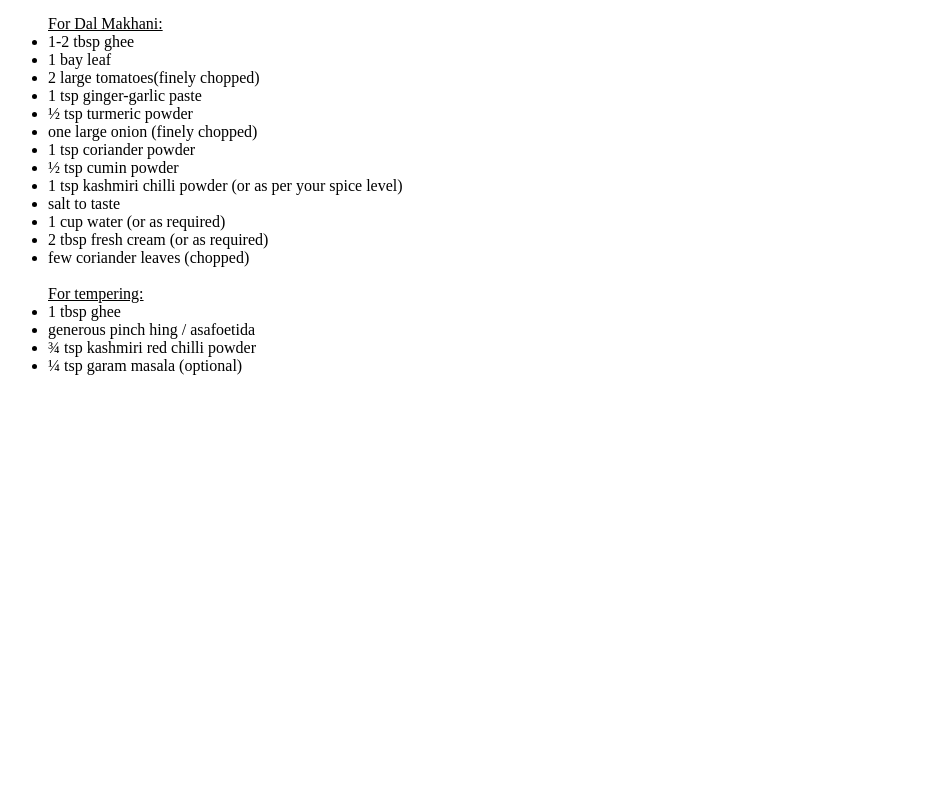
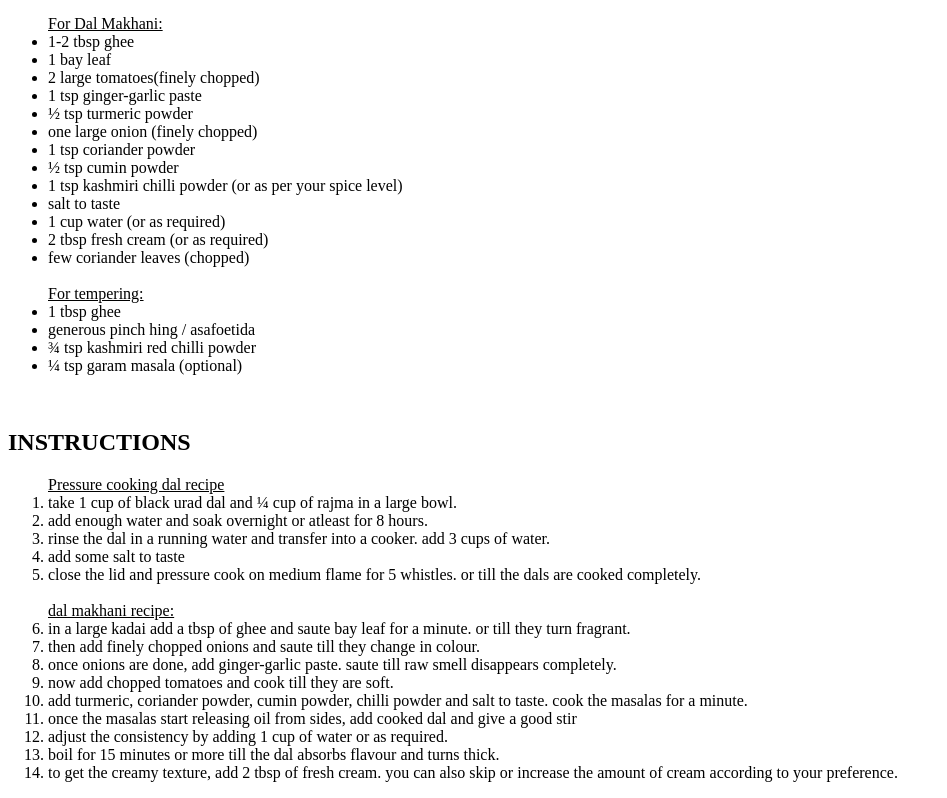
Before and after one commit to tanyaachaturvedi/odin-recipes, a plain HTML site: page recipes/dal_makhani.html in a window 1280 px wide. Shown: the part 558-1356 px from the top of the page, without its empty margins (0-947 px from the left). Before the commit the page ends 949 px from the top, so only its background shows below. Drawn offline with Linux system fonts and the light colour scheme.

Commit message:
added recipe ordered list

```diff
--- a/recipes/dal_makhani.html
+++ b/recipes/dal_makhani.html
@@ -41,5 +41,26 @@
     <li>¾ tsp kashmiri red chilli powder</li>
     <li>¼ tsp garam masala (optional)</li>
    </ul>
+   <br>
+   <h2>INSTRUCTIONS</h2>
+   <OL>
+    <u>Pressure cooking dal recipe</u>
+    <li>take 1 cup of black urad dal and ¼ cup of rajma in a large bowl.</li>
+    <li>add enough water and soak overnight or atleast for 8 hours.</li>
+    <li>rinse the dal in a running water and transfer into a cooker. add 3 cups of water.</li>
+    <li>add some salt to taste</li>
+    <li>close the lid and pressure cook on medium flame for 5 whistles. or till the dals are cooked completely.</li>
+    <br>
+    <u>dal makhani recipe:</u>
+    <li>in a large kadai add a tbsp of ghee and saute bay leaf for a minute. or till they turn fragrant.</li>
+    <li>then add finely chopped onions and saute till they change in colour.</li>
+    <li>once onions are done, add ginger-garlic paste. saute till raw smell disappears completely.</li>
+    <li>now add chopped tomatoes and cook till they are soft.</li>
+    <li>add turmeric, coriander powder, cumin powder, chilli powder and salt to taste. cook the masalas for a minute.</li>
+    <li>once the masalas start releasing oil from sides, add cooked dal and give a good stir</li>
+    <li>adjust the consistency by adding 1 cup of water or as required.</li>
+    <li>boil for 15 minutes or more till the dal absorbs flavour and turns thick.</li>
+    <li>to get the creamy texture, add 2 tbsp of fresh cream. you can also skip or increase the amount of cream according to your preference.</li>
+   </OL>
 </body>
 </html>
```
